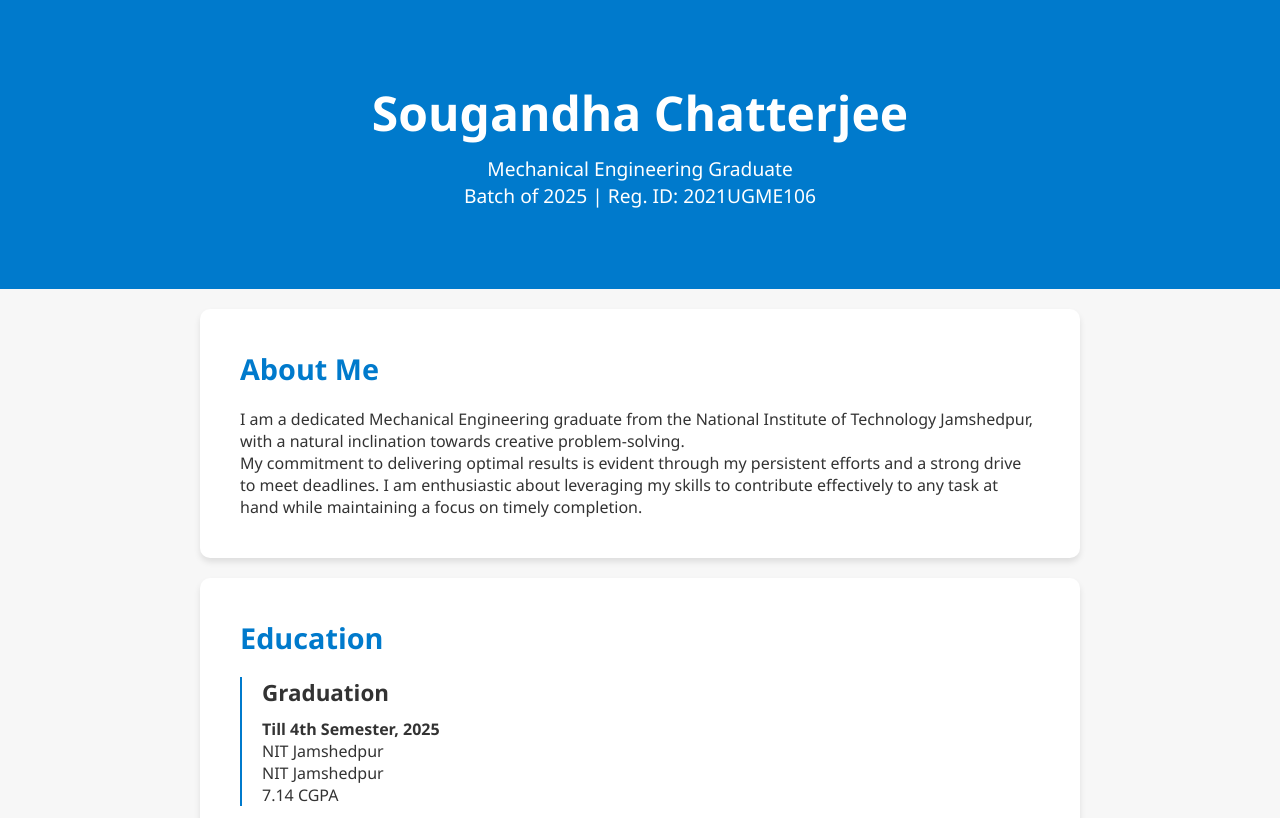
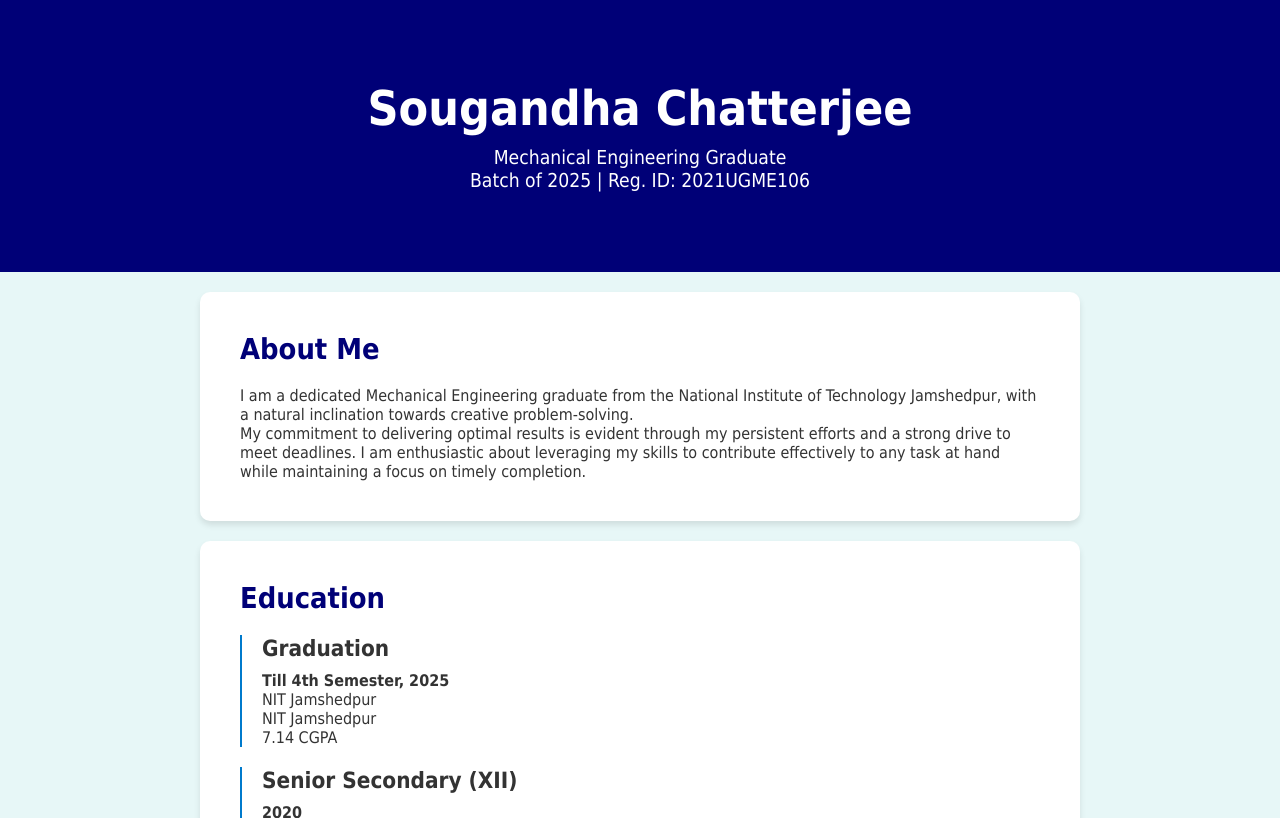
Before and after one commit to Sougandha13/MyResumeMech, a plain HTML site: page index.html in a window 1280 px wide. Shown: the top 818 px of the page. Drawn offline with Linux system fonts and the light colour scheme.

Commit message:
Update styles.css

```diff
--- a/styles.css
+++ b/styles.css
@@ -5,13 +5,13 @@ body, h1, h2, h3, p, ul, li, address {
 }
 
 body {
-    font-family: 'Segoe UI', Tahoma, Geneva, Verdana, sans-serif;
-    background-color: #f7f7f7;
+    font-family: 'Ariel', Tahoma, Geneva, Verdana, sans-serif;
+    background-color: #e7f7f7;
     color: #333;
 }
 
 .header {
-    background-color: #007ACC;
+    background-color: #007;
     color: white;
     text-align: center;
     padding: 80px 0;
@@ -41,7 +41,7 @@ body {
 }
 
 h2 {
-    color: #007ACC;
+    color: #007;
     font-size: 1.8rem;
     margin-bottom: 20px;
 }
```
